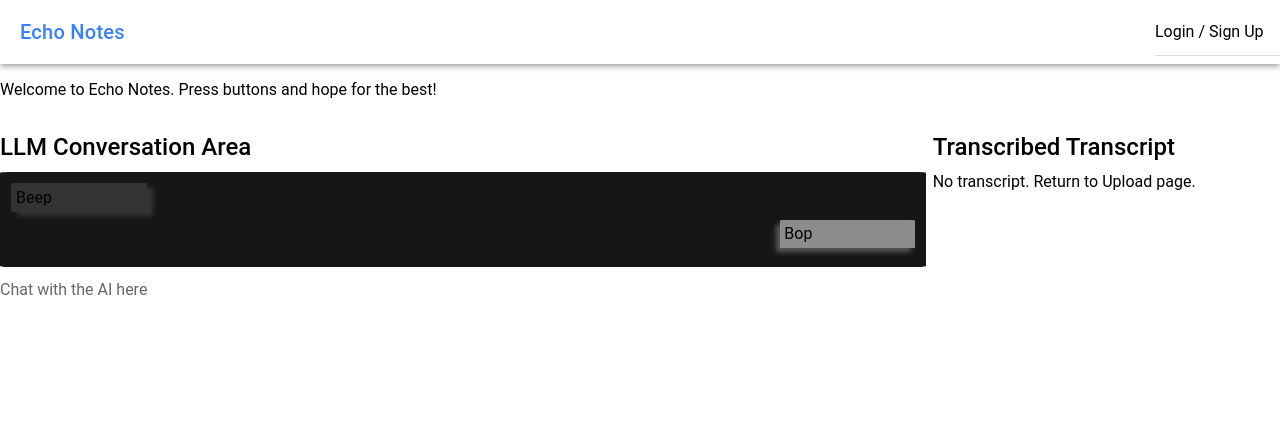
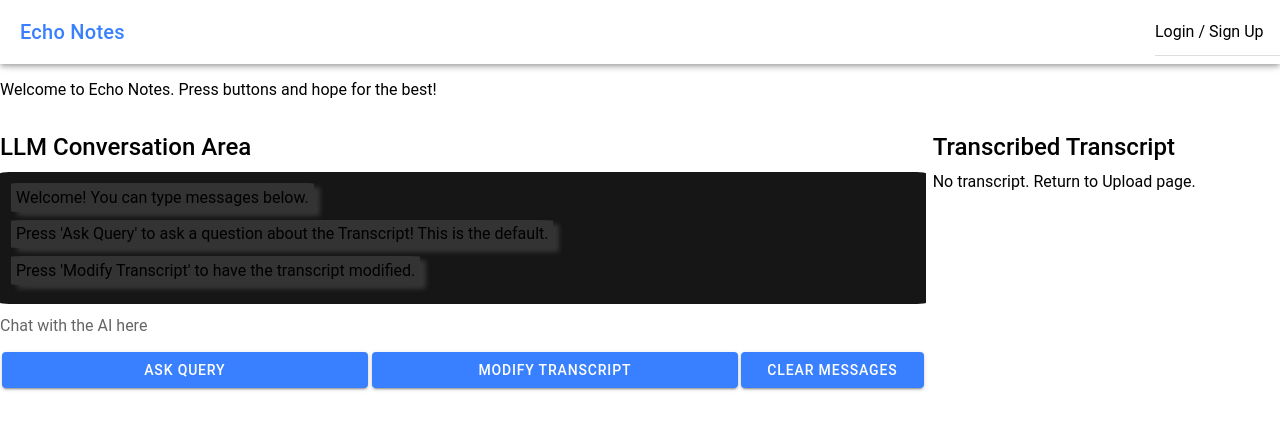
Before and after one commit to IsaiahSama/EchoNotes, a React (Vite) app in the folder Frontend/EchoNotes/: page /home/transcribed in a window 1280 px wide. Shown: the top 430 px of the page. Built offline with nearby package versions, Linux system fonts and the light colour scheme; no server answers.

Commit message:
Can now reach the backend via sockets and messages

```diff
--- a/Frontend/EchoNotes/src/components/TranscriptContainer.css
+++ b/Frontend/EchoNotes/src/components/TranscriptContainer.css
@@ -41,6 +41,11 @@
   box-shadow: 6px 4px 5px #363636;
 }
 
+.flexed{
+  display: flex;
+  justify-content: space-evenly;
+}
+
 @media only screen and (max-width: 600px) {
   .transcriptContainer{
     flex-direction: column;
--- a/Frontend/EchoNotes/src/components/TranscriptContainer.tsx
+++ b/Frontend/EchoNotes/src/components/TranscriptContainer.tsx
@@ -1,7 +1,7 @@
 import React, { useContext, useEffect, useRef, useState } from "react";
 import "./TranscriptContainer.css"
 import '@ionic/react/css/core.css';
-import { IonInput } from "@ionic/react";
+import { IonButton, IonButtons, IonContent, IonInput } from "@ionic/react";
 import { TranscriptContext } from "../TranscriptContext";
 import HeaderContainer from "./HeaderContainer";
 import io, { Socket } from "socket.io-client";
@@ -30,7 +30,11 @@ const TranscriptContainer: React.FC<ContainerProps> = () => {
     const {transcript, setTranscript} = transcriptContext
 
     useEffect(() => {
-        setMessages(prevMessages => [new MessageObj("ai", "Beep"), new MessageObj("user", "Bop")])
+        setMessages(prevMessages => [
+            new MessageObj("ai", "Welcome! You can type messages below."),
+            new MessageObj("ai", "Press 'Ask Query' to ask a question about the Transcript! This is the default."),
+            new MessageObj("ai", "Press 'Modify Transcript' to have the transcript modified."),
+        ])
 
         socketRef.current = io("http://127.0.0.1:8000")
 
@@ -52,29 +56,35 @@ const TranscriptContainer: React.FC<ContainerProps> = () => {
         }
     }, [])
 
-    const sendMessage = (text: string) => {
+    const sendMessage = (text: string, socketType: string): boolean => {
         if(socketRef.current){
-            socketRef.current.emit('message', {data: text})
+            socketRef.current.emit(socketType, {data: text})
+            return true
         } else{
             console.log("Something happened")
+            return false
         }
     }
 
-    const submitUserMessage = (ev: Event) => {
-        const value = (ev.target as HTMLInputElement).value;
-        (ev.target as HTMLInputElement).value = ""
+    const submitUserMessage = (type: string) => {
+        const element = document.getElementById("userInput")
+        const value = (element as HTMLInputElement).value;
+        (element as HTMLInputElement).value = ""
         if (value.trim().length == 0) return false
-        sendMessage(value)
+
+        sendMessage(value, type)
+
         setMessages(prevMessages => [...prevMessages, new MessageObj("user", value)])
     }
 
     return (
         <>
         <HeaderContainer />
+        <IonContent>
             <div className="transcriptContainer">
                 <div className="transcriptContainer__left">
                         <h2>LLM Conversation Area</h2>
-                    <div id="chatArea" className="transcriptContainer__chat_area">
+                        <div className="transcriptContainer__chat_area">
                             {
                                 messages.map(
                                     (msg: MessageObj) => <div className={`message ${msg.sender}Message`}>{msg.content}</div>
@@ -83,10 +93,14 @@ const TranscriptContainer: React.FC<ContainerProps> = () => {
                         </div>
                         <IonInput
                             placeholder="Chat with the AI here"
-                        onIonChange={(event) => submitUserMessage(event)}
-                        clearOnEdit={true}
-                        clearInput={true}
+                            // onIonChange={() => submitUserMessage("query")}
+                            id="userInput"
                         ></IonInput>
+                        <div className="flexed">
+                            <IonButton style={{width: "40%"}} onClick={() => submitUserMessage("query")}>Ask Query</IonButton>
+                            <IonButton style={{width: "40%"}} onClick={() => submitUserMessage("modify")}>Modify Transcript</IonButton>
+                            <IonButton style={{width: "20%"}} onClick={() => setMessages([])}>Clear Messages</IonButton>
+                        </div>
                 </div>
                 <div className="transcriptContainer__right">
                     <h2>Transcribed Transcript</h2>
@@ -95,6 +109,7 @@ const TranscriptContainer: React.FC<ContainerProps> = () => {
                     </div>
                 </div>
             </div>
+        </IonContent>
         </>
     )
 }
```
Also changed, not shown: 1 other file (tests, documents, lock files or other folders). Lines whose indentation alone changed are shown as unchanged.
